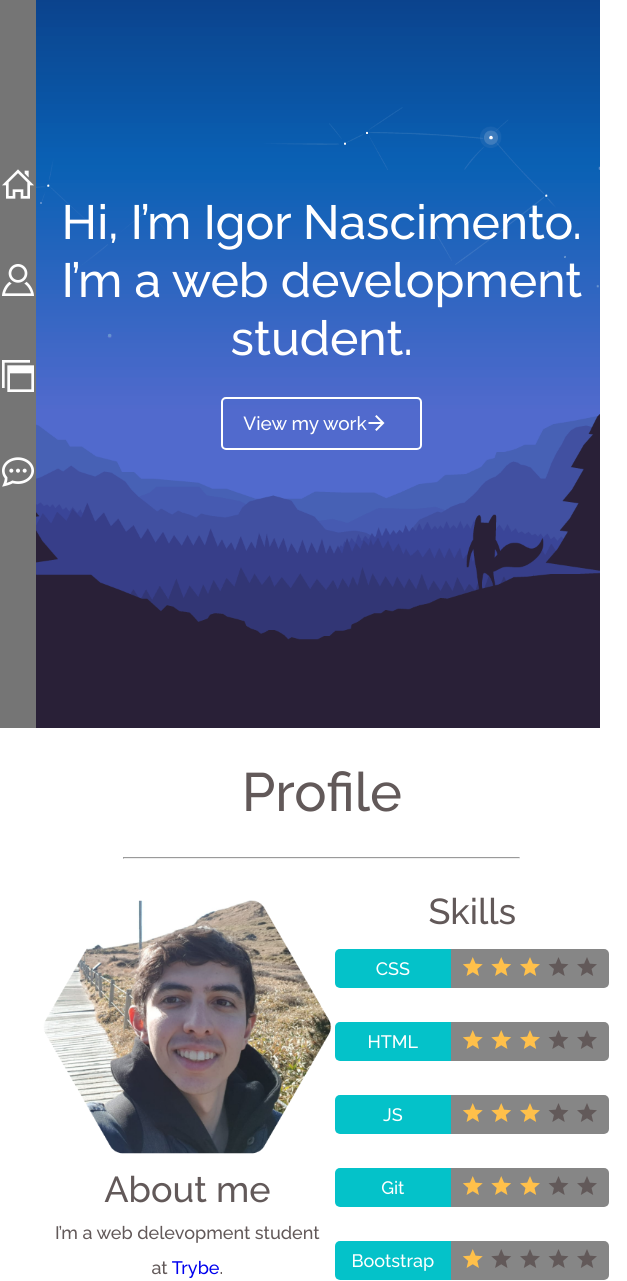
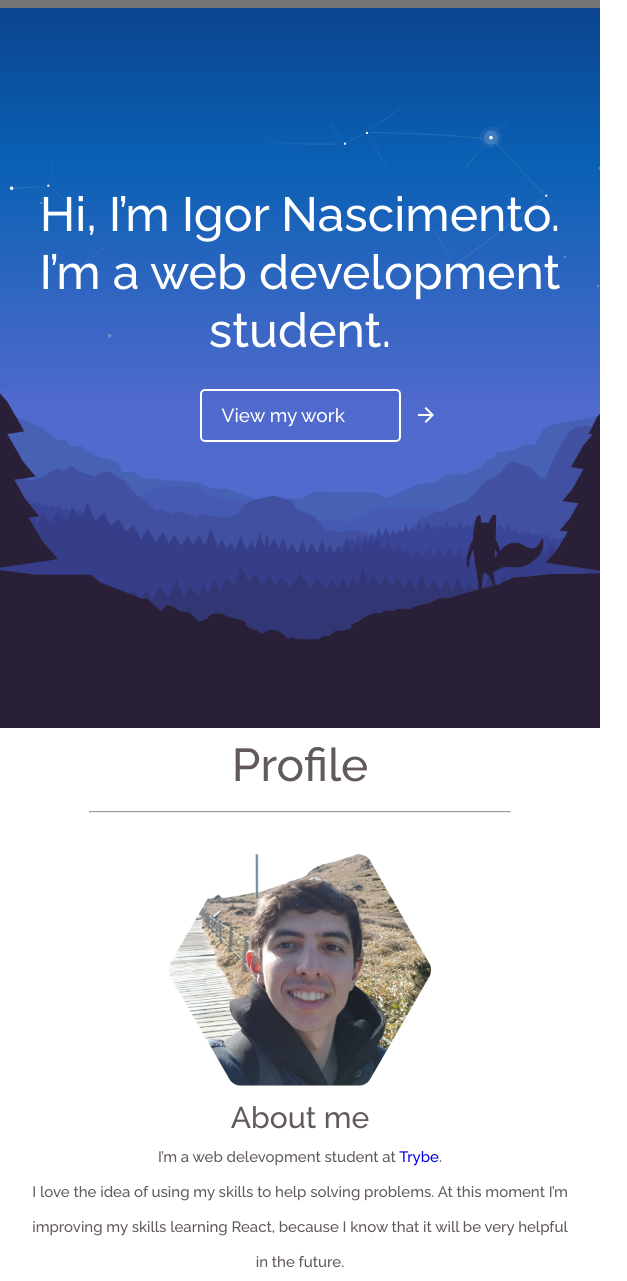
Before and after one commit to igorln/portfolio, a plain HTML site: page docs/index.html in a window 600 px wide. Shown: the part 72-1353 px from the top of the page, 627 px wide, since content can reach past the window. Drawn offline with Linux system fonts and the light colour scheme.

Commit message:
mobile version

```diff
--- a/docs/style.css
+++ b/docs/style.css
@@ -9,8 +9,7 @@ body {
   height: 100vh;
   position: fixed;
   background-color: #757575;
-  top: 0;
-  left: 0;
+  z-index: 2;
 }
 
 .navbar-nav {
@@ -137,7 +136,7 @@ body {
   font-size: 54px;
   line-height: 63px;
   text-align: center;
-  padding: 25px 0;
+  padding: 25px 0 15px;
   margin: 0;
 }
 
@@ -146,7 +145,7 @@ hr {
 }
 
 .minHeight {
-  min-height: 680px;
+  height: auto;
 }
 
 .split {
@@ -213,7 +212,7 @@ hr {
 }
 
 .languagesBox {
-  margin-top: 20px;
+  margin: 20px 0 30px;
 }
 
 .skillsBox {
@@ -336,3 +335,86 @@ hr {
   text-decoration: none;
   color: #ffffff;
 }
+
+@media only screen and (max-width: 600px) {
+  .navbar {
+    width: 100vw;
+    height: 5rem;
+    bottom: 0px;
+  }
+
+  .navbar-nav {
+    flex-direction: row;
+  }
+
+  .nav-link {
+    justify-content: center;
+  }
+
+  body {
+    margin: 0;
+  }
+
+  .page {
+    margin: 0;
+    width: 100vw;
+  }
+
+  .arrow {
+    right: 25vw;
+  }
+
+  .introduceText {
+    margin: 2vw;
+    font-size: 8vw;
+  }
+
+  .split {
+    flex-wrap: wrap;
+  }
+
+  .profilePic {
+    width: 45vw;
+  }
+
+  .pageTitle {
+    padding: 6px;
+    font-size: 46px;
+  }
+
+  .profilePage h2 {
+    font-size: 30px;
+  }
+
+  .aboutMeText {
+    font-size: 15px;
+  }
+
+  .minHeight {
+    height: auto;
+  }
+
+  .flexBox {
+    flex-wrap: wrap;
+  }
+
+  .imgSize {
+    width: 85%;
+  }
+
+  .bar {
+    margin: 7px;
+  }
+
+  .contactIcons a img {
+  width: 46px;
+  }
+
+}
+
+@media only screen and (min-width: 600px) {
+  .navbar {
+    top: 0;
+    left: 0;
+  }
+}
```
